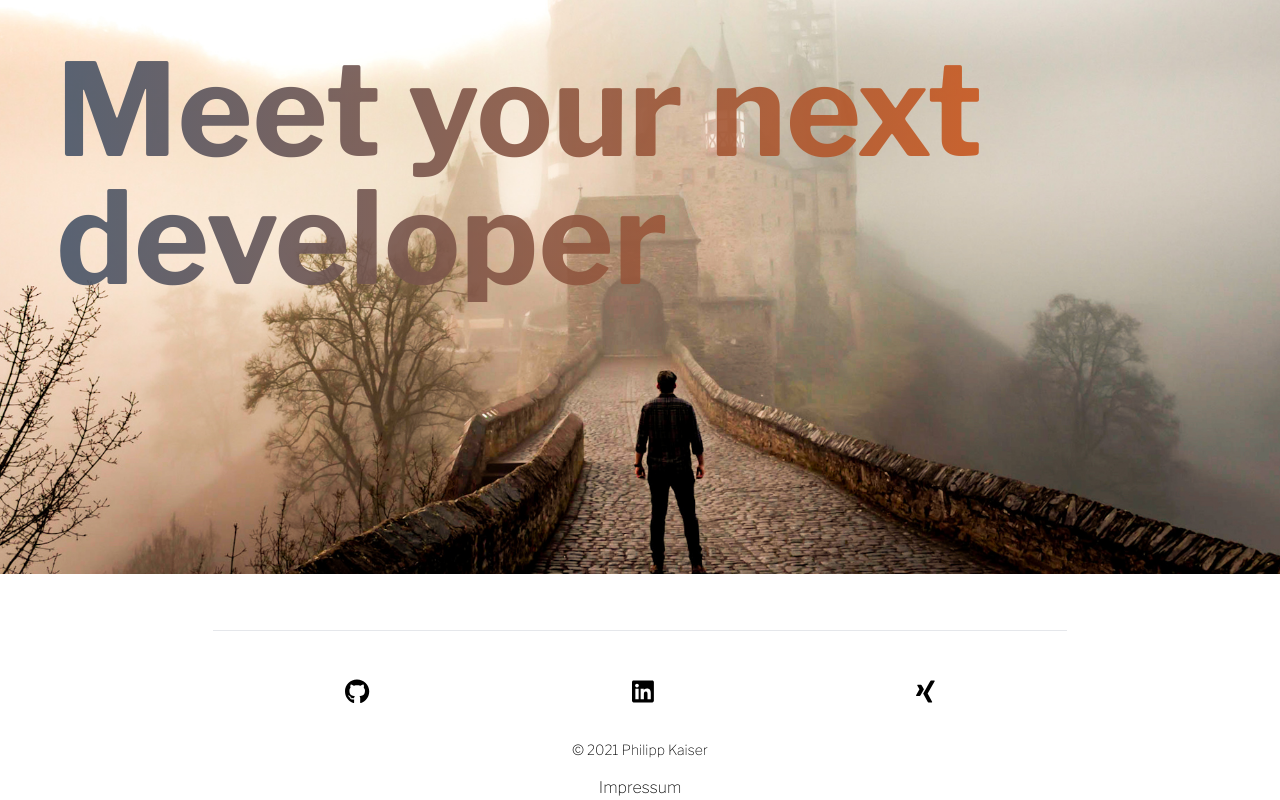
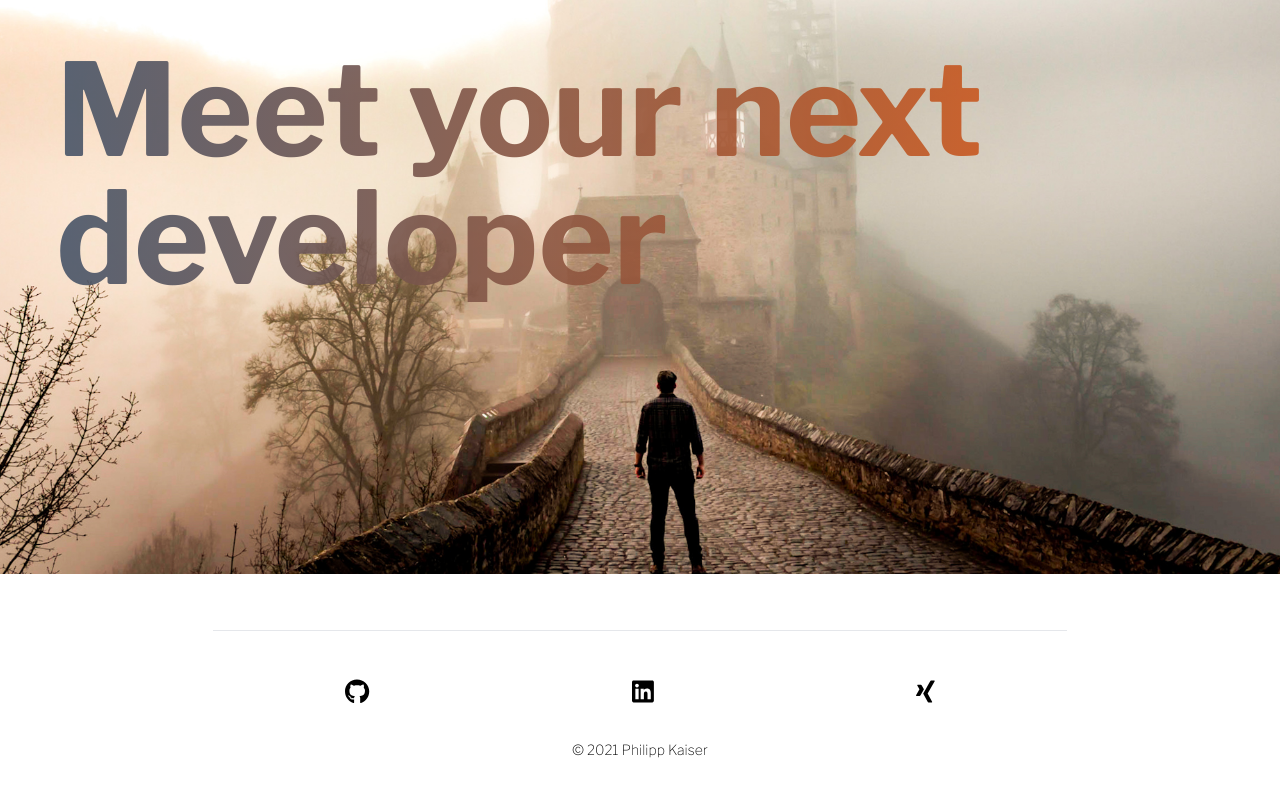
Before and after one commit to PhilKsr/dev-page, a Next.js app: page / in a window 1280 px wide. Shown: the part 226-1026 px from the top of the page. After the commit the page ends 1002 px from the top, so only its background shows below. Built offline with nearby package versions, Linux system fonts and the light colour scheme.

Commit message:
change a to link

```diff
--- a/components/common/Footer.tsx
+++ b/components/common/Footer.tsx
@@ -43,9 +43,9 @@ export default function Footer() {
 
       <p className='py-4 text-sm'>© 2021 Philipp Kaiser</p>
 
-      <Link className='py-4 text-sm underline hover:text-gray-400' href='/'>
+      {/*       <Link className='py-4 text-sm underline hover:text-gray-400' href='/'>
         Impressum
-      </Link>
+      </Link> */}
     </footer>
   )
 }
```
